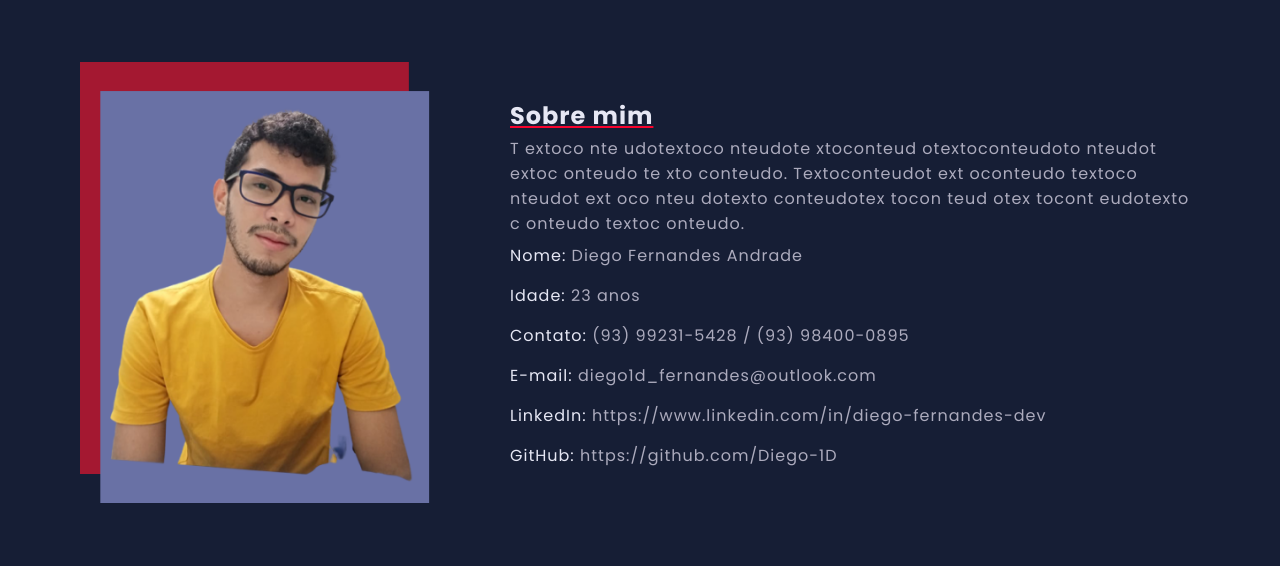
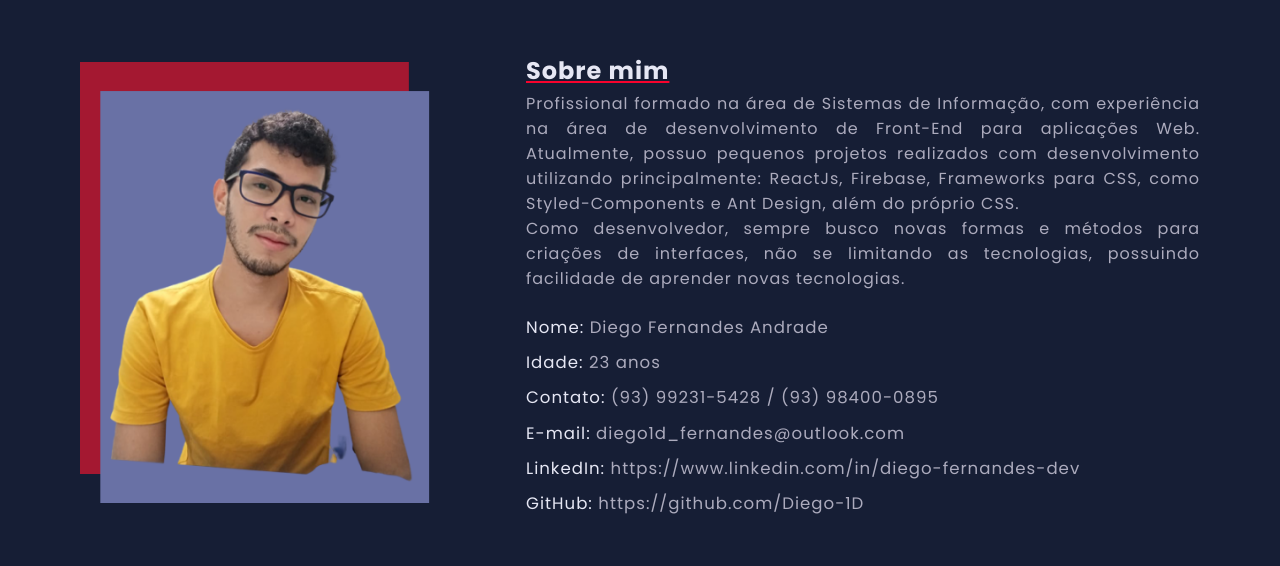
Before and after one commit to Diego-1D/my-portfolio, a React (Create React App) app: page / in a window 1280 px wide. Shown: the part 834-1400 px from the top of the page. Built offline with nearby package versions, Linux system fonts and the light colour scheme.

Commit message:
Ajustes no componente About

```diff
--- a/src/components/About/index.js
+++ b/src/components/About/index.js
@@ -7,6 +7,7 @@ import {
   InfoArea,
   Title,
   Info,
+  InfoSubTitle,
   SubTitle
 } from './styles';
 
@@ -19,16 +20,20 @@ const About = () => {
       <InfoArea>
         <Title>Sobre mim</Title>
         <Info>
-          T extoco nte udotextoco nteudote xtoconteud otextoconteudoto nteudot extoc onteudo te xto conteudo.
-          Textoconteudot ext oconteudo textoco nteudot ext oco nteu dotexto conteudotex tocon teud otex tocont
-          eudotexto c onteudo textoc onteudo.
+          Profissional formado na área de Sistemas de Informação, com experiência na área de desenvolvimento de Front-End para aplicações Web.
+          Atualmente, possuo pequenos projetos realizados com desenvolvimento utilizando principalmente: ReactJs, Firebase, Frameworks para CSS,
+          como Styled-Components e Ant Design, além do próprio CSS.<br />
+          Como desenvolvedor, sempre busco novas formas e métodos para criações de interfaces, não se limitando as tecnologias, possuindo
+          facilidade de aprender novas tecnologias.
         </Info>
+        <InfoSubTitle>
           <SubTitle>Nome: <Info>Diego Fernandes Andrade</Info></SubTitle>
           <SubTitle>Idade: <Info>23 anos</Info></SubTitle>
           <SubTitle>Contato: <Info>(93) 99231-5428 / (93) 98400-0895</Info></SubTitle>
           <SubTitle>E-mail: <Info>diego1d_fernandes@outlook.com</Info></SubTitle>
           <SubTitle>LinkedIn: <Info>https://www.linkedin.com/in/diego-fernandes-dev</Info></SubTitle>
           <SubTitle>GitHub: <Info>https://github.com/Diego-1D</Info></SubTitle>
+        </InfoSubTitle>
       </InfoArea>
     </Container>
   )
--- a/src/components/About/styles.js
+++ b/src/components/About/styles.js
@@ -5,7 +5,7 @@ export const Container = styled.section`
     padding: 0 5rem;
     display: flex;
     align-items: center;
-    gap: 5rem;
+    gap: 6rem;
 `;
 
 export const ImageArea = styled.div``;
@@ -16,6 +16,8 @@ export const ImageProfile = styled.img`
 `;
 
 export const InfoArea = styled.div`
+    width: 43rem;
+    text-align: justify;
     letter-spacing: 1px;
 `;
 
@@ -28,15 +30,19 @@ export const Title = styled.h3`
     line-height: 2.5rem;
 `;
 
+
+export const InfoSubTitle = styled.div`
+    margin-top: 1.2rem;
+    font-size: 20px;
+    letter-spacing: 1px;
+    line-height: 2.2rem;
+`;
+
 export const SubTitle = styled.h5`
-    font-size: 16px;
     font-weight: 300;
     color: #E6E7F4;
-    line-height: 2.5rem;
 `;
 
 export const Info = styled.span`
-    width: 44rem;
-    font-size: 16px;
     color: #ACABBD;
 `;
```
Lines whose indentation alone changed are shown as unchanged.
